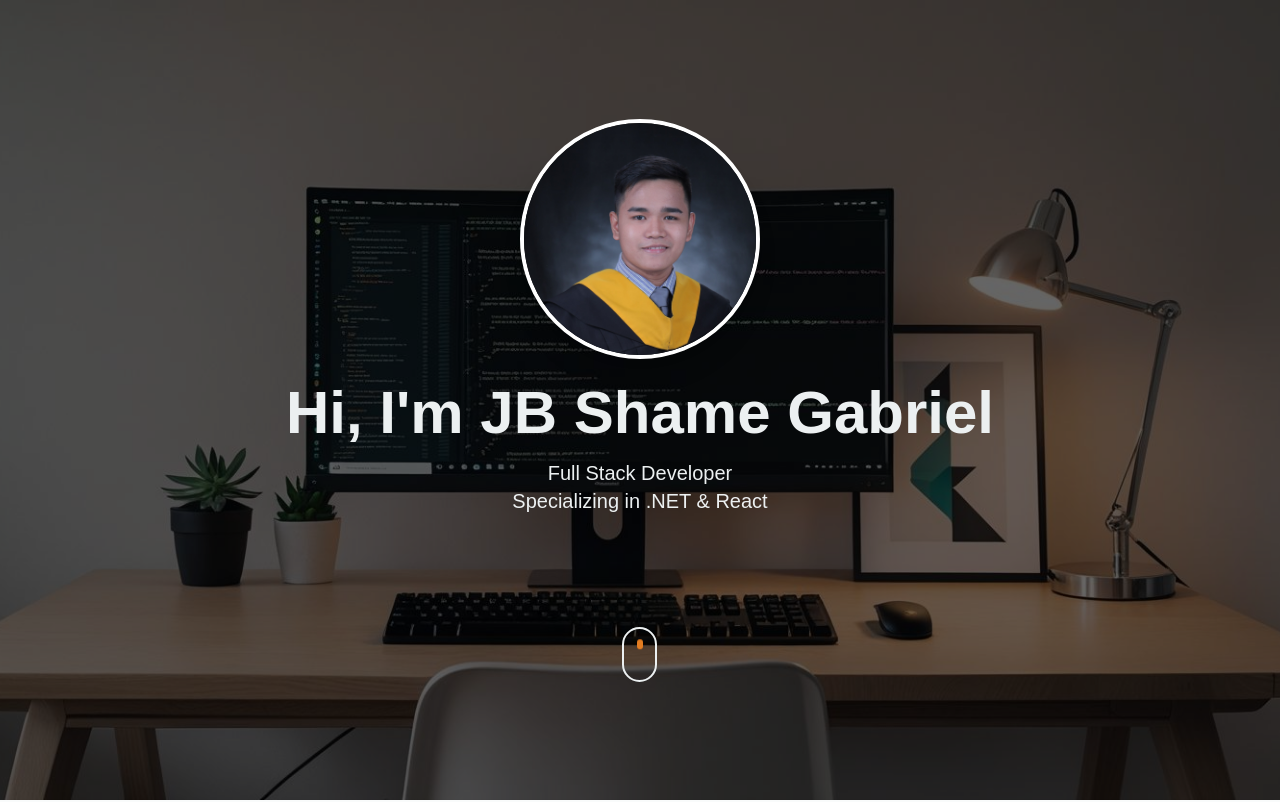
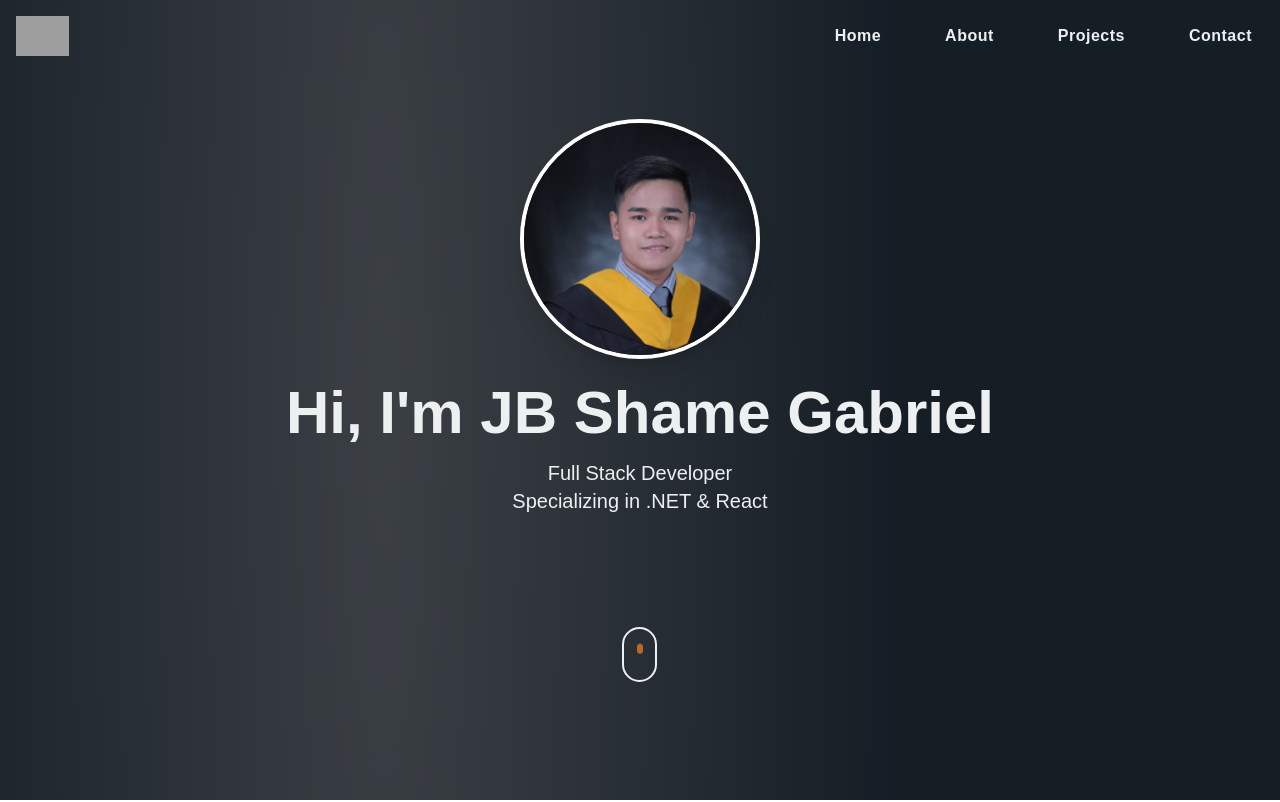
Before and after one commit to iAMSieghart/jbdev-web, a React (Create React App) app: page / in a window 1280 px wide. Shown: the top 802 px of the page. Built offline with nearby package versions, Linux system fonts and the light colour scheme; grey boxes are pictures that could not be loaded.

Commit message:
Major update

```diff
--- a/src/App.js
+++ b/src/App.js
@@ -1,20 +1,20 @@
 import './App.css';
 import Header from './component/Header';
 import HeroSection from './component/HeroSection';
-import AboutSection from './component/AboutSection';
-import ProjectSection from './component/ProjectsSection';
-import ContactSection from './component/ContactSection';
-import Footer from './component/Footer';
+// import AboutSection from './component/AboutSection';
+// import ProjectSection from './component/ProjectsSection';
+// import ContactSection from './component/ContactSection';
+// import Footer from './component/Footer';
 
 function App() {
   return (
     <>
       <HeroSection />
       <Header />
-      <AboutSection />
+      {/* <AboutSection />
       <ProjectSection />
       <ContactSection />
-      <Footer />
+      <Footer /> */}
     </>
   );
 }
--- a/src/component/Header.jsx
+++ b/src/component/Header.jsx
@@ -1,10 +1,21 @@
+import { useEffect, useState } from 'react';
 import '../styles/Header.css';
 
 const Header = () => {
+  const [scrolled, setScrolled] = useState(false);
+
+  useEffect(() => {
+    const handleScroll = () => {
+      setScrolled(window.scrollY > 50); // Adjust threshold as needed
+    };
+
+    window.addEventListener('scroll', handleScroll);
+    return () => window.removeEventListener('scroll', handleScroll);
+  }, []);
+
   return (
-    <header className="header">
+    <header className={`header ${scrolled ? 'scrolled' : ''}`}>
       <div className="nav-container">
-        {/* <h1 className="logo">JB</h1> */}
         <img src="/assets/jb-logo.ico" alt="JB Logo" className="logo-img" />
         <nav>
           <ul className="nav-list">
@@ -17,6 +28,6 @@ const Header = () => {
       </div>
     </header>
   );
-}
+};
 
 export default Header;
--- a/src/component/HeroSection.jsx
+++ b/src/component/HeroSection.jsx
@@ -46,8 +46,7 @@ const HeroTitle = ({ text }) => {
 
 const HeroSection = () => {
   return (
-    <section className="hero" id="hero"
-      style={{ backgroundImage: 'url(/assets/minimalist.jpg)' }}>
+    <section className="hero" id="hero">
       <div className="hero-overlay"></div>
       <div className="hero-content">
         <img
--- a/src/styles/Header.css
+++ b/src/styles/Header.css
@@ -3,37 +3,45 @@
 @tailwind utilities;
 
 .logo-img {
-    height: 40px;
-    width: auto;
+  height: 40px;
+  width: auto;
 }
 
 .header {
-    @apply bg-light-gray shadow-md p-4 fixed w-full z-50;
-    @apply sticky top-0 z-50 backdrop-blur bg-light-gray/30 border-b border-midnight-blue/20;
+  @apply fixed top-0 w-full z-50 transition-all duration-300;
+  background-color: transparent;
+  backdrop-filter: none;
+  border-bottom: none;
+}
+
+.header.scrolled {
+  @apply backdrop-blur bg-midnight-blue/50 border-b border-gray-300 shadow-md;
+}
+
+.header.scrolled .nav-link a {
+  color: bg-midnight-blue;
 }
 
 .nav-container {
-    @apply container mx-auto flex justify-between items-center;
-}
-
-.logo {
-    @apply text-xl font-bold;
+  @apply container mx-auto flex justify-between items-center p-4;
 }
 
 .nav-list {
-    @apply flex space-x-10;
+  @apply flex space-x-10;
 }
 
 .nav-link a {
   position: relative;
   padding: 8px 12px;
-  color: #333;
+  color: #ecf0f1;
+  font-weight: bold;
+  letter-spacing: 0.5px;
   text-decoration: none;
   transition: color 0.3s ease;
 }
 
 .nav-link a:hover {
-  color: #e74c3c; /* Change this to match your theme */
+  color: #e74c3c;
 }
 
 .nav-link a::after {
--- a/src/styles/HeroSection.css
+++ b/src/styles/HeroSection.css
@@ -2,11 +2,9 @@
 @tailwind components;
 @tailwind utilities;
 
-.hero {
+ .hero {
   @apply min-h-screen flex items-center justify-center text-white text-center px-4;
-  background-size: cover;
-  background-position: center;
-  background-repeat: no-repeat;
+  background: radial-gradient(ellipse 40% 500% at 30% center, #f5f6fa -100%, #34495e 100%);
   position: relative;
 }
 
```
